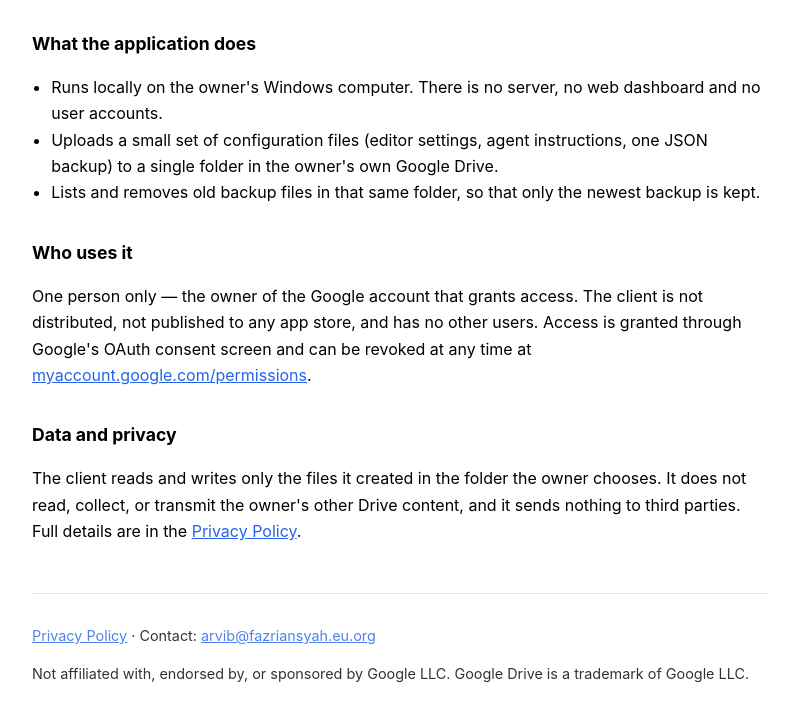
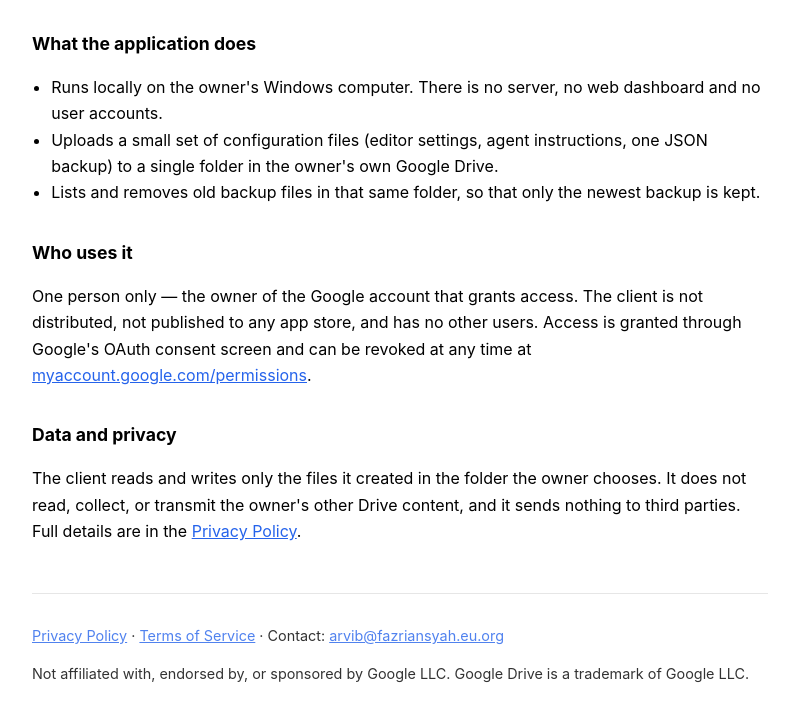
Before and after one commit to arv-fazriansyah/gdrive-oauth, a plain HTML site: page index.html in a window 1280 px wide. Shown: the part 217-938 px from the top of the page, without its empty margins (240-1039 px from the left). Drawn offline with Linux system fonts and the light colour scheme.

Commit message:
docs: link terms of service from home page

```diff
--- a/index.html
+++ b/index.html
@@ -54,6 +54,7 @@
 <footer>
   <p>
     <a href="./privacy.html">Privacy Policy</a> &middot;
+    <a href="./terms.html">Terms of Service</a> &middot;
     Contact: <a href="mailto:arvib@fazriansyah.eu.org">arvib@fazriansyah.eu.org</a>
   </p>
   <p>Not affiliated with, endorsed by, or sponsored by Google LLC. Google Drive is a trademark of Google LLC.</p>
```
